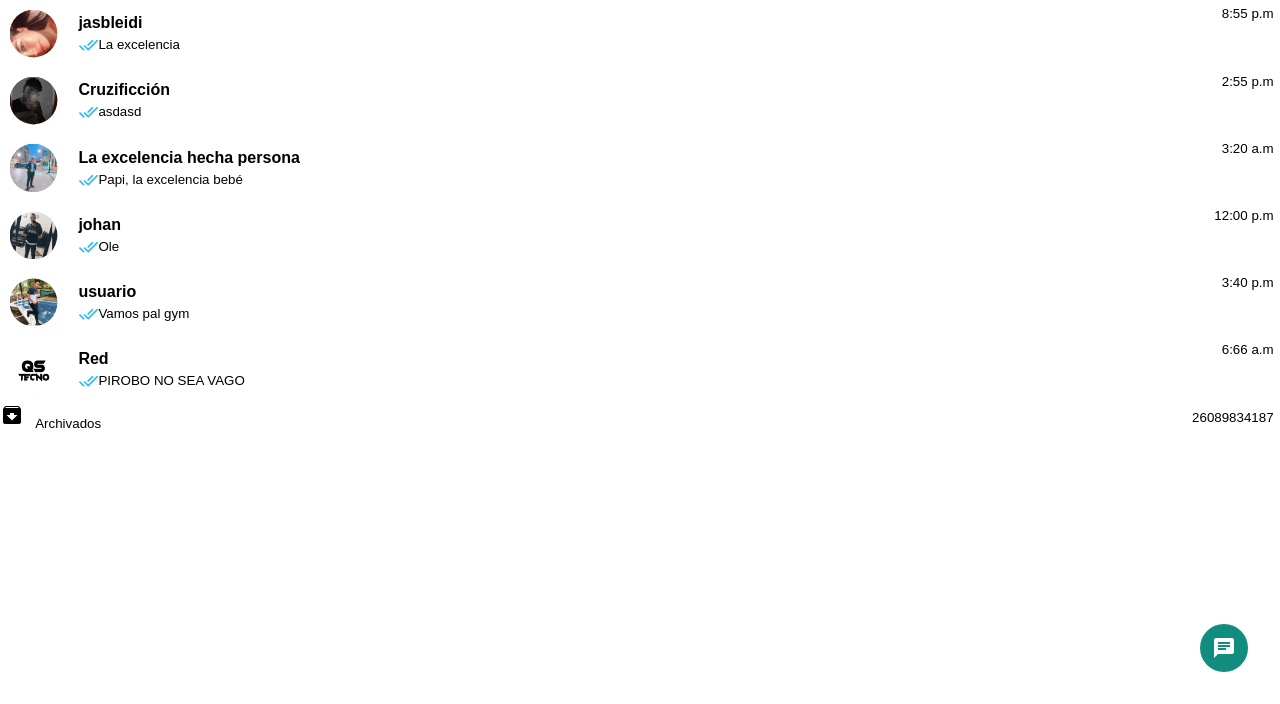
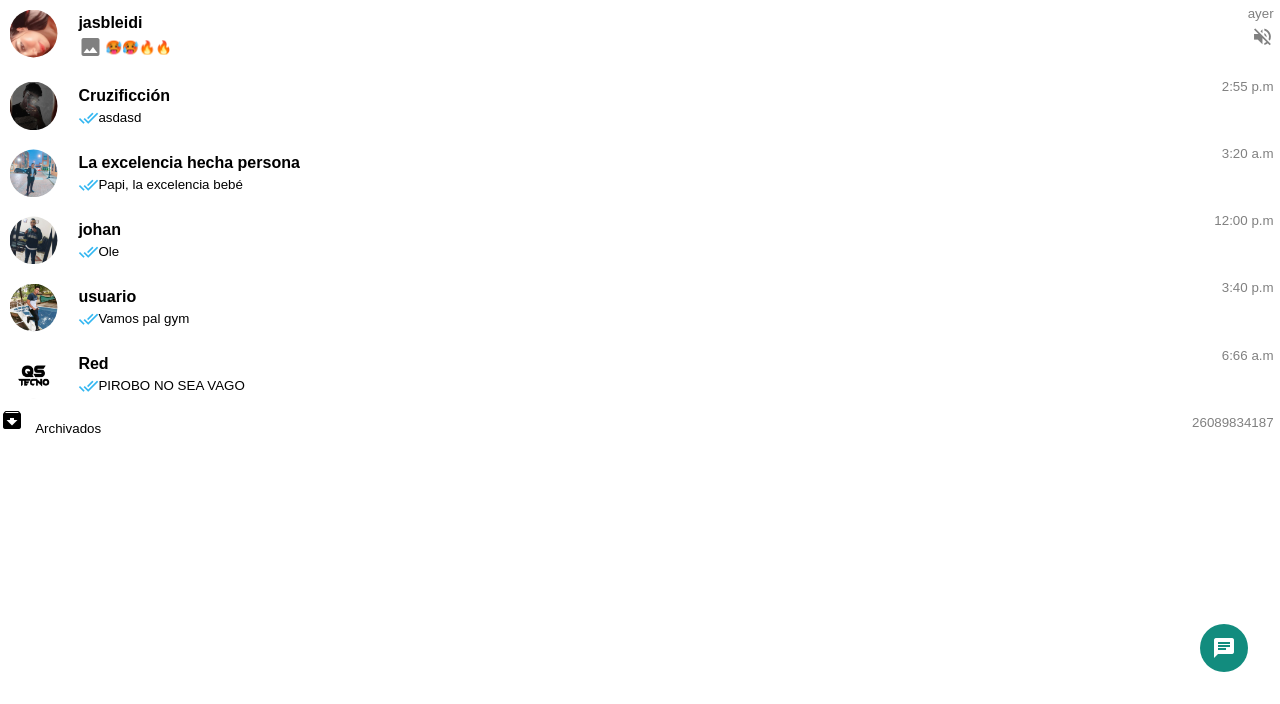
Before and after one commit to CaponAF/PIUM, a plain HTML site: page index.html in a window 1280 px wide. Shown: the part 96-800 px from the top of the page. Drawn offline with Linux system fonts and the light colour scheme.

Commit message:
Add files via upload

```diff
--- a/index.html
+++ b/index.html
@@ -47,13 +47,17 @@
                             jasbleidi
                         </h4>
                         <div>
-                            <span class="material-icons" id="material">
-                                done_all
-                            </span>
-                            <small id="frase"> La excelencia</small>
+                            <span class="material-icons" id="imagen">
+                                image
+                                </span>
+
+                            <small id="ha"> 🥵🥵🔥🔥</small>
                         </div>
                     </div>
-                    <small id="hora">8:55 p.m</small>
+                    <small id="hora"> ayer</small>
+                    <span class="material-icons" id="mute">
+                        volume_off
+                        </span>
                 </article>
                 <article class="chat">
                     <img src="img/img2.jfif">
--- a/style.css
+++ b/style.css
@@ -199,6 +199,6 @@ flex-flow: row;
  color: #25d366;
 
 }
-#visto{
+/* #visto{
     color: #34b7f1;
-}
+} */
```
Also changed, not shown: css.sass (+7 -14 lines), css.css.
